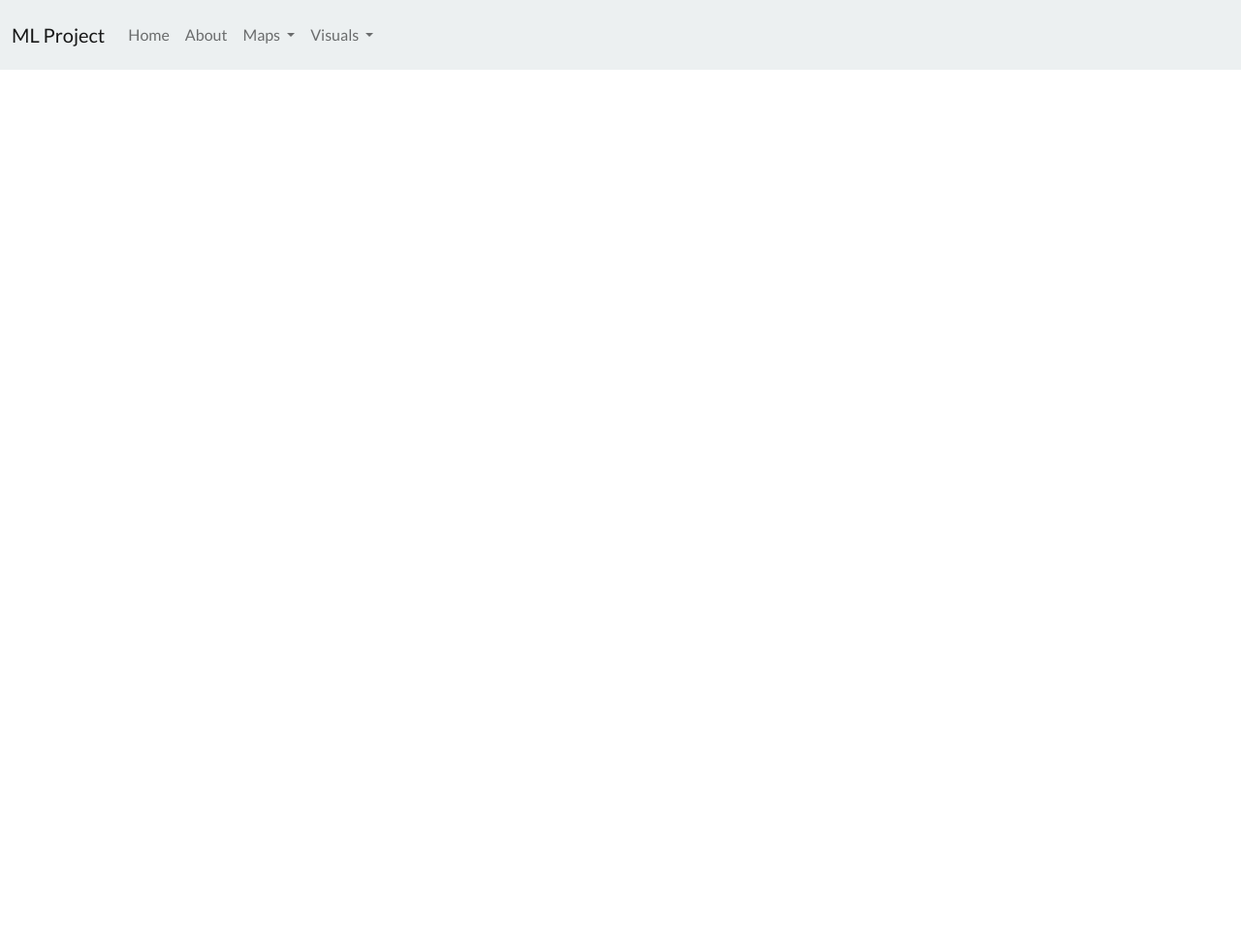
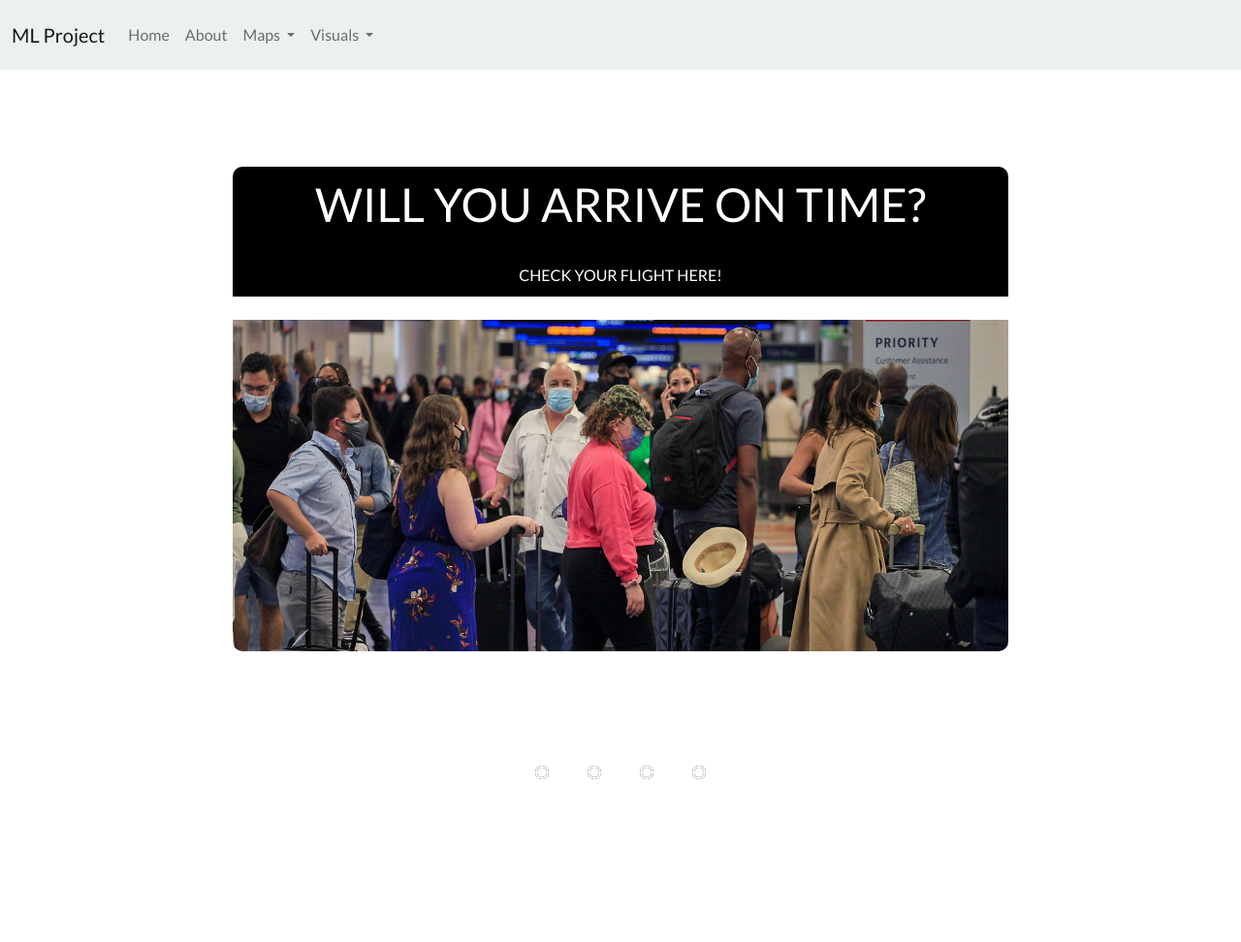
Before and after one commit to andrew-ana/machine-learning-project, a Flask app: page /home in a window 1280 px wide. Shown: the whole page at 97% size. Before the commit the page ends 72 px from the top, so only its background shows below. Run offline with Flask 2, Linux system fonts and the light colour scheme; some libraries are stand-ins or nearby versions.

Commit message:
home page updates

```diff
--- a/web_application/main.py
+++ b/web_application/main.py
@@ -6,6 +6,7 @@ from flask import Blueprint, render_template, request, redirect, url_for, jsonif
 #from .models import *
 import json
 import os
+#comment
 
 main = Blueprint('main', __name__)
 
--- /dev/null
+++ b/web_application/static/css/sliderstyle.css
@@ -0,0 +1,131 @@
+.align-center{
+    height: 100vh;
+    display: flex;
+    justify-content: center;
+    align-items: start;
+    margin-top: 100px;
+    background: #FFFFFF;
+}
+
+.slider{
+    width: 800px;
+    height: 500px;
+    border-radius: 10px;
+    overflow: hidden;
+}
+
+.slides{
+    width: 500%;
+    height: 500px;
+    display: flex;
+}
+
+.slides input{
+    display: none;
+}
+
+.slide{
+    width: 20%;
+    transition: 2s;
+
+}
+
+.slide img{
+    width: 800px;
+    height: 500px;
+}
+
+/*  manual navigation*/
+.navigation-manual{
+    position: absolute;
+    width: 800px;
+    margin-top: -40px;
+    display: flex;
+    justify-content: center;
+
+}
+
+.manual-btn{
+    border: 2px solid white;
+    padding: 5px;
+    border-radius: 10px;
+    cursor: pointer;
+    transition: 1s;
+}
+
+.manual-btn:not(:last-child){
+    margin-right: 40px;
+}
+
+.manual-btn:hover{
+    background: red;
+}
+
+#radio1:checked ~ .first{
+    margin-left: 0;
+}
+
+#radio2:checked ~ .first{
+    margin-left: -20%;
+}
+
+#radio3:checked ~ .first{
+    margin-left: -40%;
+}
+
+#radio4:checked ~ .first{
+    margin-left: -60%;
+}
+
+/*  auto navigation*/
+
+.navigation-auto{
+    position: absolute;
+    display: flex;
+    width: 800px;
+    justify-content: center;
+    margin-top: 460px;
+
+}
+
+.navigation-auto div{
+    border: 2px solid #000000;
+    padding: 5px;
+    border-radius: 10px;
+    transition: 1s;
+}
+
+.navigation-auto div:not(:last-child){
+    margin-right: 40px;
+}
+
+#radio1:checked ~ .navigation-auto .auto-btn1{
+    background: #000000;
+}
+
+#radio2:checked ~ .navigation-auto .auto-btn2{
+    background: #000000;
+}
+
+#radio3:checked ~ .navigation-auto .auto-btn3{
+    background: #000000;
+}
+
+#radio4:checked ~ .navigation-auto .auto-btn4{
+    background: #000000;
+}
+
+
+.slider-header {
+    background-color: black;
+    color: white;
+    text-transform: uppercase;
+    padding: 10px;
+    text-align: center;
+}
+
+a:link {
+    color: white;
+    background-color: transparent;
+    text-decoration: none;
+  }
--- /dev/null
+++ b/web_application/templates/components/slider.html
@@ -0,0 +1,64 @@
+        <!--image slider start-->
+    <div class = "align-center">
+        <div class="slider ">
+            <div class="slider-header">
+                <h1>Will you arrive on time?</h1><br>
+                <a href="#" >Check your flight here!</a>
+            </div><br>
+
+            <div class="slides">
+                <!--radio buttons start-->
+                <input type="radio" name="radio-btn" id="radio1">
+                <input type="radio" name="radio-btn" id="radio2">
+                <input type="radio" name="radio-btn" id="radio3">
+                <input type="radio" name="radio-btn" id="radio4">
+                <!--radio buttons end-->
+                <!--slide images start-->
+                <div class="slide first">
+                    <img src="/Images/sliderimages/image1.jpeg" alt="">
+                </div>
+                <div class="slide">
+                    <img src="/Images/sliderimages/image2.jpeg" alt="">
+                </div>
+                <div class="slide">
+                    <img src="/Images/sliderimages/image3.png" alt="">
+                </div>
+                <div class="slide">
+                    <img src="/Images/sliderimages/image4.jpeg" alt="">
+                </div>
+                <!--slide images end-->
+                <!--automatic navigation start-->
+                <div class="navigation-auto">
+                    <div class="auto-btn1"></div>
+                    <div class="auto-btn2"></div>
+                    <div class="auto-btn3"></div>
+                    <div class="auto-btn4"></div>
+                </div>
+                <!--automatic navigation end-->
+            </div>
+            <!--manual navigation start-->
+            <div class="navigation-manual">
+                <label for="radio1" class="manual-btn"></label>
+                <label for="radio2" class="manual-btn"></label>
+                <label for="radio3" class="manual-btn"></label>
+                <label for="radio4" class="manual-btn"></label>
+
+            </div>
+
+        </div>
+    </div>
+        <!--image slider end-->
+        <!--automatic navigation with javascript-->
+        <script type="text/javascript">
+        var counter = 1;
+        setInterval(function(){
+            document.getElementById("radio"+ counter).checked = true;
+        counter++;
+        if(counter > 4){
+            counter = 1;
+
+        }
+
+        }, 6000);
+
+        </script>
--- a/web_application/templates/home.html
+++ b/web_application/templates/home.html
@@ -1,7 +1,10 @@
 {% extends 'index.html' %}
-
+{% block custom_styles %}
+<link rel="stylesheet" href="/css/sliderstyle.css">
+{% endblock custom_styles %}
 {% block body %}
     {% include 'components/navbar.html' %}
+    {% include 'components/slider.html' %}
 
 
 {% endblock body %}
```
Also changed, not shown: web_application/static/leaflet/config.py (added, +8 -0 lines), web_application/static/Images/sliderimages/image1.jpeg (added), web_application/static/Images/sliderimages/image2.jpeg (added), web_application/static/Images/sliderimages/image3.png (added), web_application/static/Images/sliderimages/image4.jpeg (added), 1 other file.
